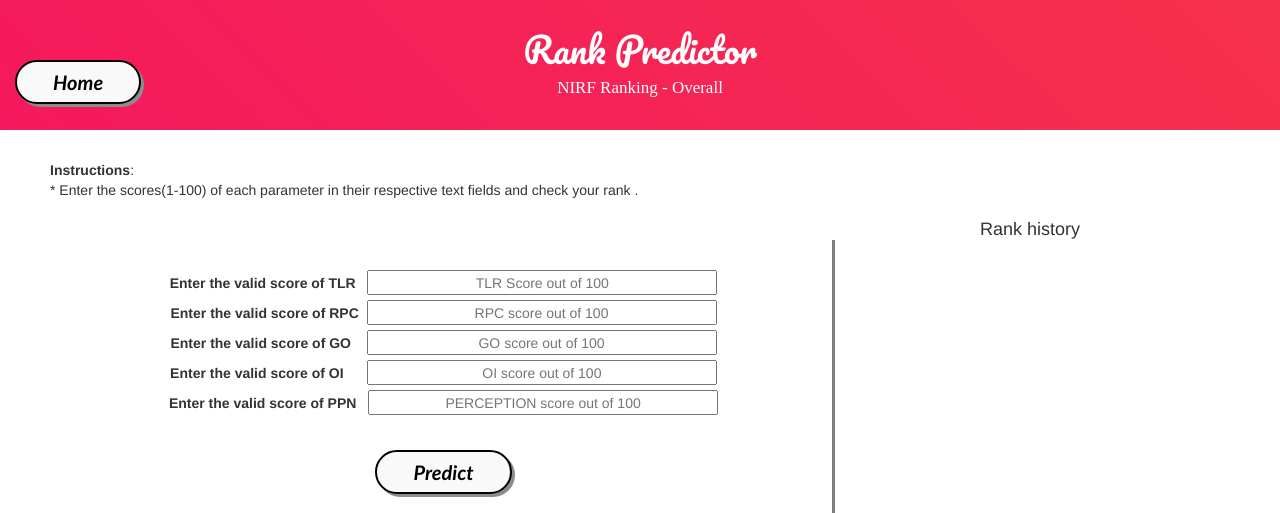
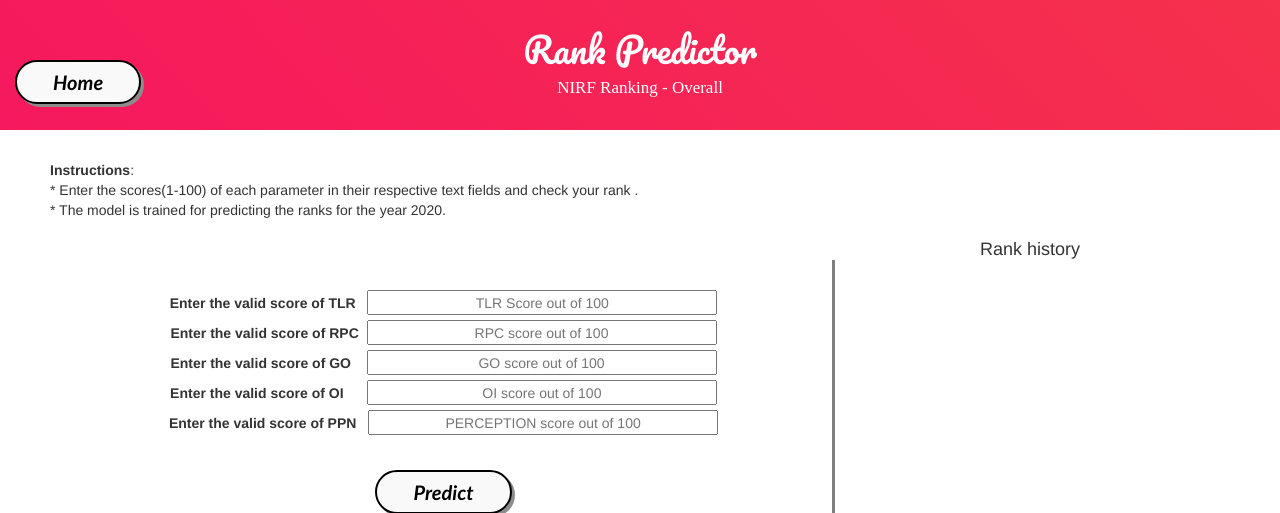
Before and after one commit to Sangamesh26/nirf_ranking, a Flask app: page /overall/ in a window 1280 px wide. Shown: the top 513 px of the page. Run offline with Flask 2, Linux system fonts and the light colour scheme; parts of the project's set-up code (start-up, migrations or seed data) failed here and were passed over; some libraries are stand-ins or nearby versions.

Commit message:
Update overall.html

```diff
--- a/templates/overall.html
+++ b/templates/overall.html
@@ -26,7 +26,7 @@
     	</div>
 
         <div class="notes">
-		  <p><b>Instructions</b>:<br>	* Enter the scores(1-100) of each parameter in their respective text fields and check your rank .</p>
+		  <p><b>Instructions</b>:<br>	* Enter the scores(1-100) of each parameter in their respective text fields and check your rank .<br> * The model is trained for predicting the ranks for the year 2020.</p>
 		</div>
 
     	<!-- Text Area -->
```
